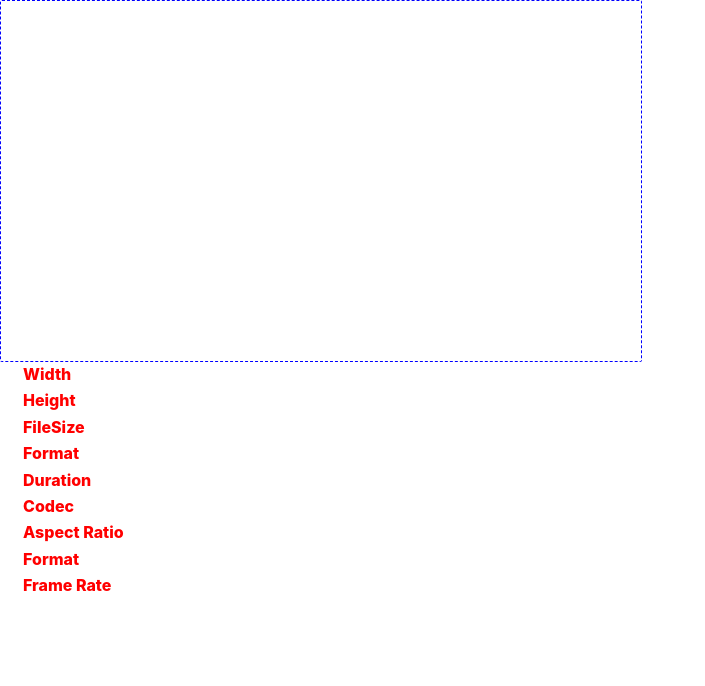
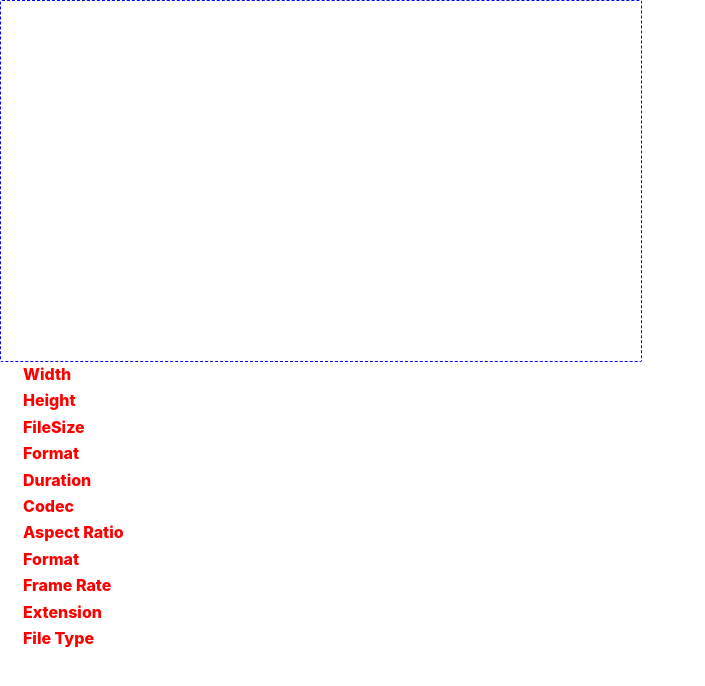
Before and after one commit to kmcg101/mediaInfo, a React (Create React App) app: page / in a window 1280 px wide. Shown: the top 686 px of the page, without its empty margins (0-705 px from the left). Built offline with nearby package versions, Linux system fonts and the light colour scheme.

Commit message:
only videos3

```diff
--- a/src/Dropzone.js
+++ b/src/Dropzone.js
@@ -25,10 +25,6 @@ const rejectStyle = {
 function Dropzone(props) {
   const [files, setFiles] = useState([]);
   const [mediaAttributes, setMediaAttributes] = useState([]);
-
-
-
-
 
   const handleAttributesChange = (name, value) => {
     setMediaAttributes((prevState) => ({
@@ -59,11 +55,14 @@ function Dropzone(props) {
         // get width and height of preview
         const newFile = acceptedFiles[0];
         const newInfo = getInfo(newFile).then((result) => {
-          console.log("duration = ", result.media.track[1].Duration)
+          const extArray = acceptedFiles[0].path.split(".")
+          const ext = extArray[1]
+          handleAttributesChange("Extension", ext)
+          handleAttributesChange("FileType", acceptedFiles[0].type)
           handleAttributesChange("Duration", result.media.track[1].Duration)
-          handleAttributesChange("FileSize", result.media.track[0].FileSize)
-          handleAttributesChange("Format",result.media.track[0].Format )
-          handleAttributesChange("Width",result.media.track[1].Width )
+          handleAttributesChange("FileSize", `${result.media.track[0].FileSize/1000} kb`)
+          handleAttributesChange("Format", result.media.track[0].Format)
+          handleAttributesChange("Width", result.media.track[1].Width)
           handleAttributesChange("Height", result.media.track[1].Height)
           handleAttributesChange("FPS", result.media.track[0].FrameRate)
           handleAttributesChange("Codec", result.media.track[1].CodecID)
@@ -155,6 +154,14 @@ function Dropzone(props) {
             <td className='tableLabel'>Frame Rate</td>
             <td>{mediaAttributes.FPS}</td>
           </tr>
+          <tr>
+            <td className='tableLabel'>Extension</td>
+            <td>{mediaAttributes.Extension}</td>
+          </tr>
+          <tr>
+            <td className='tableLabel'>File Type</td>
+            <td>{mediaAttributes.FileType}</td>
+          </tr>
         </tbody>
 
       </table>
```
Lines whose indentation alone changed are shown as unchanged.
